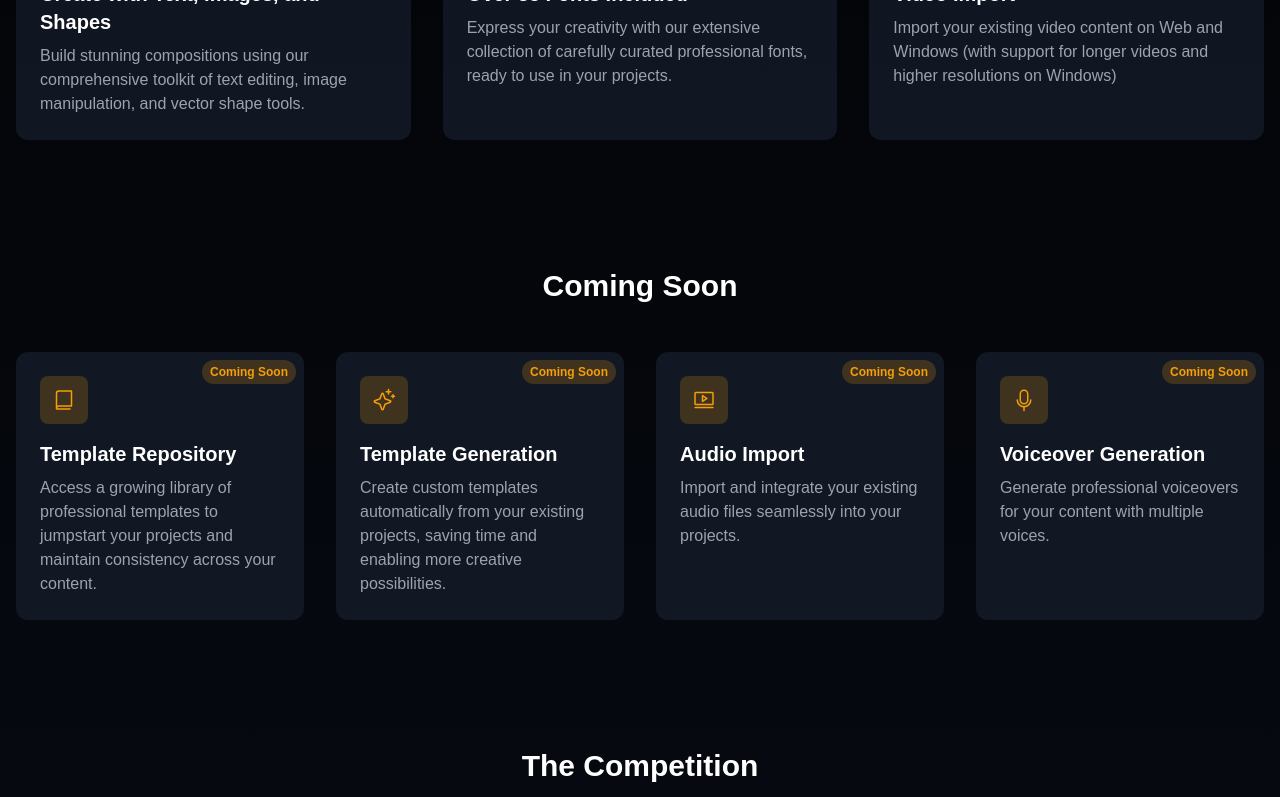
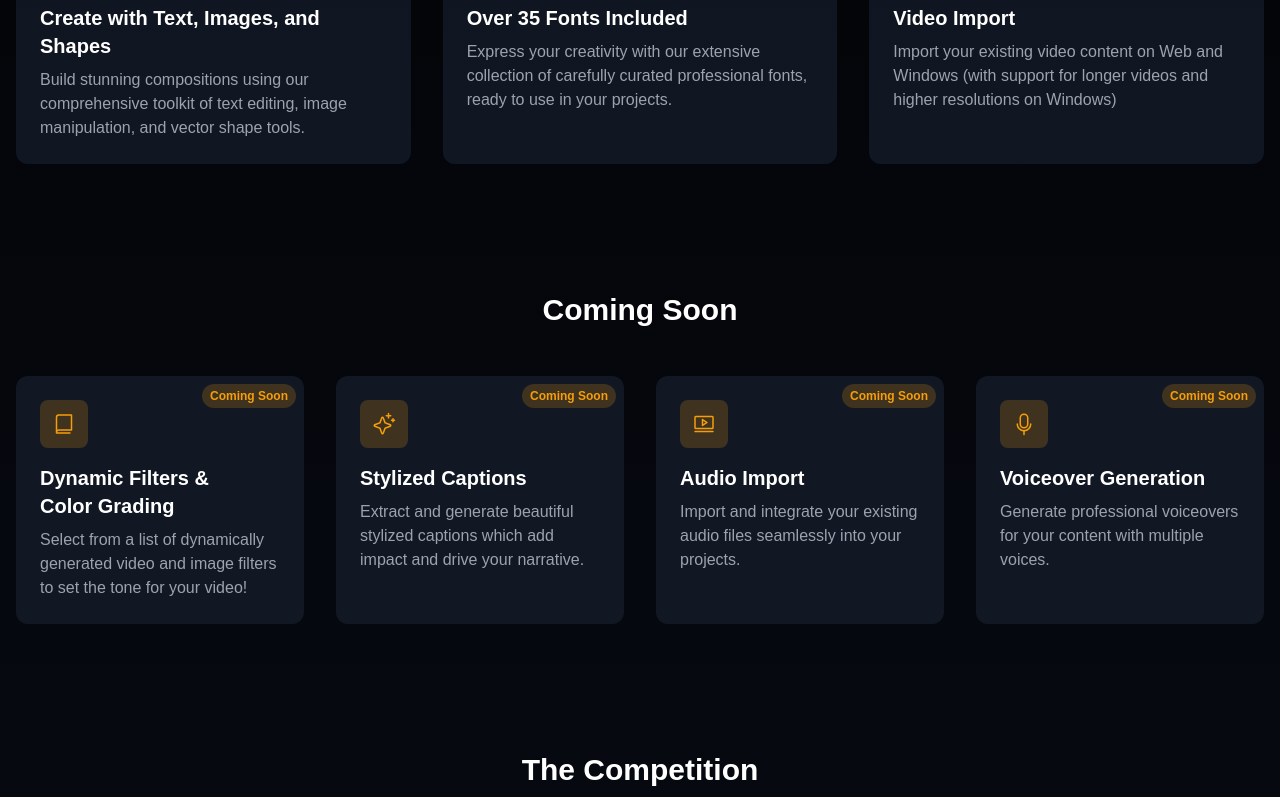
Before and after one commit to alexthegoodman/common-cloud, a Next.js app: page /stunts in a window 1280 px wide. Shown: the part 1002-1799 px from the top of the page. Built offline with nearby package versions, Linux system fonts and the light colour scheme.

Commit message:
content updates

```diff
--- a/app/stunts/page.tsx
+++ b/app/stunts/page.tsx
@@ -86,7 +86,7 @@ const HomePage = () => {
             </h3>
             <p className="text-gray-400">
               Automatically generate logical motion paths with our intelligent
-              keyframe system.
+              keyframe system. No more template-look!
             </p>
           </div>
 
--- a/components/ComingSoon.tsx
+++ b/components/ComingSoon.tsx
@@ -17,11 +17,12 @@ const ComingSoonSection = () => {
             <Book size={24} className="text-amber-500" />
           </div>
           <h3 className="text-xl font-semibold mb-2 text-white">
-            Template Repository
+            Dynamic Filters & <br />
+            Color Grading
           </h3>
           <p className="text-gray-400">
-            Access a growing library of professional templates to jumpstart your
-            projects and maintain consistency across your content.
+            Select from a list of dynamically generated video and image filters
+            to set the tone for your video!
           </p>
         </div>
 
@@ -33,11 +34,11 @@ const ComingSoonSection = () => {
             <Sparkle size={24} className="text-amber-500" />
           </div>
           <h3 className="text-xl font-semibold mb-2 text-white">
-            Template Generation
+            Stylized Captions
           </h3>
           <p className="text-gray-400">
-            Create custom templates automatically from your existing projects,
-            saving time and enabling more creative possibilities.
+            Extract and generate beautiful stylized captions which add impact
+            and drive your narrative.
           </p>
         </div>
 
```
